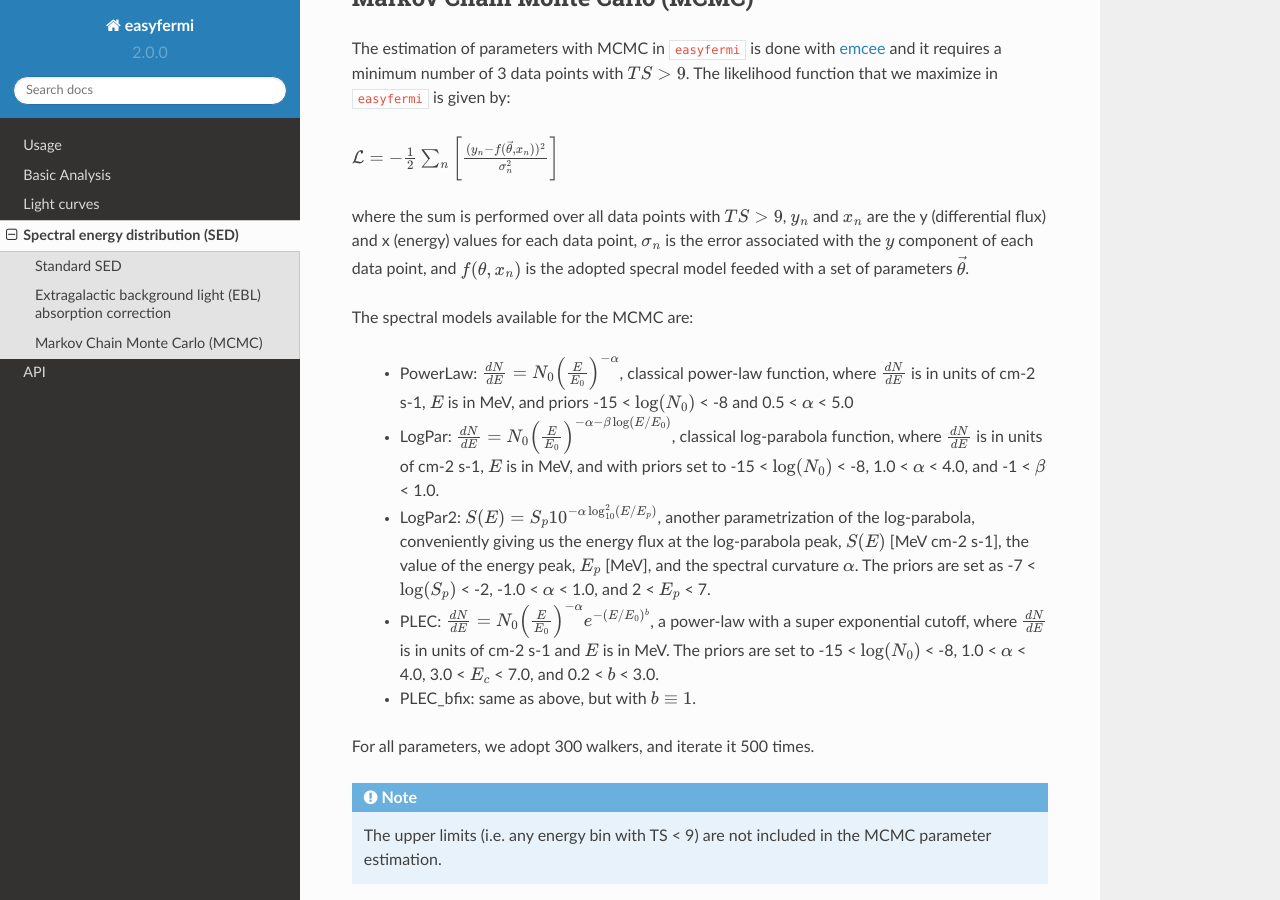
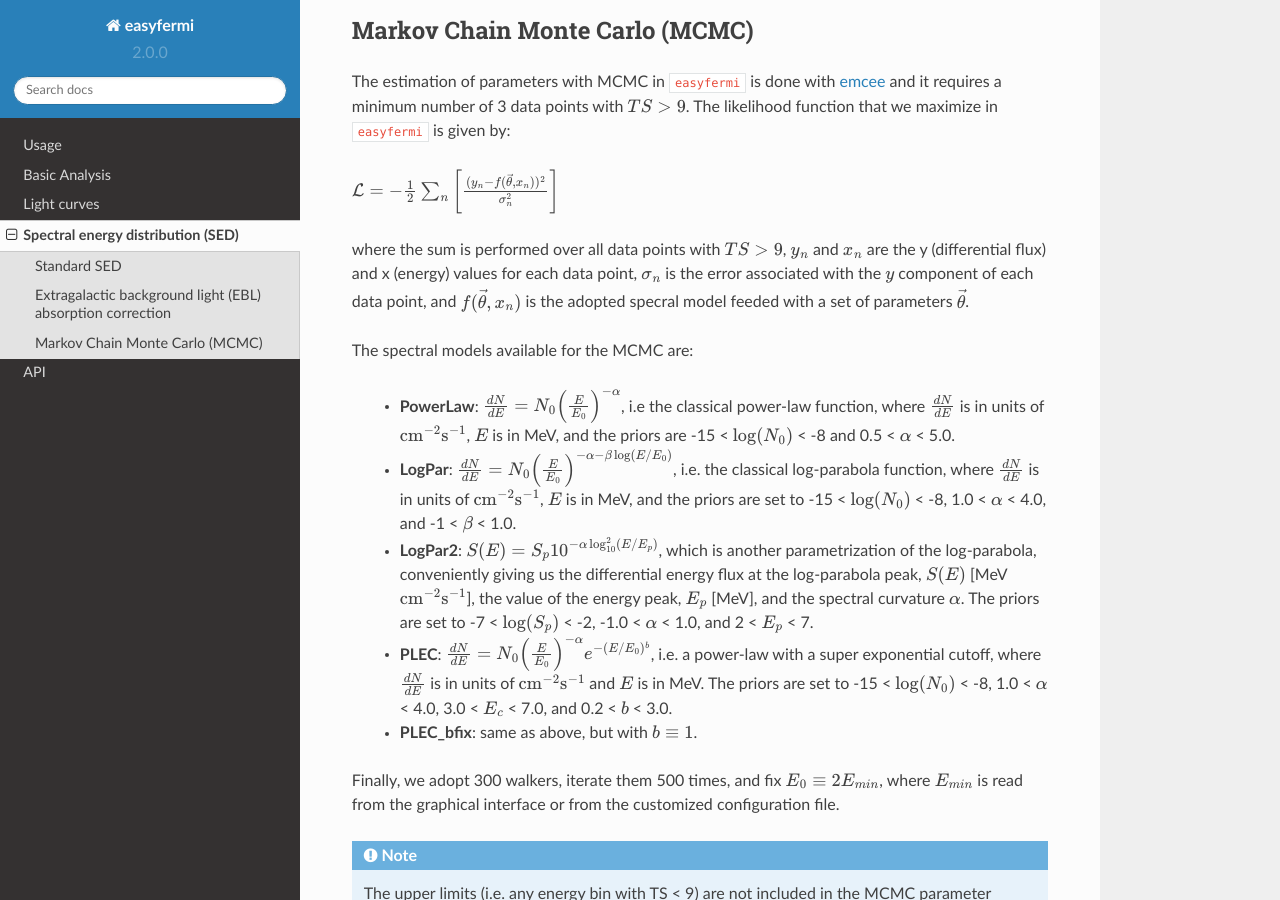
Before and after one commit to ranieremenezes/easyfermi, a Sphinx documentation site: the page built from docs/source/SED.rst, in a window 1280 px wide and 900 px high, scrolled down 1460 px. Built offline with Sphinx 7.4.7 and the Read the Docs theme 2.0.0, drawn with Linux system fonts in a browser that asks for light colours; some of the changed text lies outside the part shown.

Commit message:
SED documentation

```diff
--- a/docs/source/SED.rst
+++ b/docs/source/SED.rst
@@ -24,13 +24,14 @@ Where the input parameters are:
 
 * **use_local_index**: If the box **Use local index** is checked in the graphical interface, we use a power-law approximation to the shape of the global spectrum in each bin. If not checked, then a constant index, :math:`\gamma = 2`,  will be adopted for all energy bins.
 
-The parameters **make_plots** and **write_npy** are always set as False in **easyfermi**. For more details on them, see the `fermipy sed documentation <https://fermipy.readthedocs.io/en/latest/advanced/sed.html>`_.
+The parameters **make_plots** and **write_npy** are always set as **False** in **easyfermi**. For more details on them, see the `fermipy sed documentation <https://fermipy.readthedocs.io/en/latest/advanced/sed.html>`_.
 
 
 Extragalactic background light (EBL) absorption correction
 ----------------------------------------------------------
 
 This method corrects the EBL absorption observed in the highest energy bins in the SEDs of extragalactic targets using the ``gammapy`` class `EBLAbsorptionNormSpectralModel <https://docs.gammapy.org/dev/api/gammapy.modeling.models.EBLAbsorptionNormSpectralModel.html>`_. This correction will be applied to any analysis as long as the box **Redshift** has a value above zero. The user can then select which EBL absorption model to use, where the options are:
+
  - `Franceschini et al. 2008 <http://adsabs.harvard.edu/abs/2008A%26A...487..837F>`_.
  - `Finke et al. 2010 <http://adsabs.harvard.edu/abs/2009arXiv0905.1115F>`_.
  - `Dominguez et al. 2011 <http://adsabs.harvard.edu/cgi-bin/bib_query?arXiv:1007.1459>`_.
@@ -49,21 +50,21 @@ The estimation of parameters with MCMC in ``easyfermi`` is done with `emcee <htt
 
 :math:`\mathcal{L} = - \frac{1}{2}\sum_n\left[ \frac{(y_n - f(\vec\theta,x_n))^2}{\sigma_n^2} \right]`
 
-where the sum is performed over all data points with :math:`TS > 9`, :math:`y_n` and :math:`x_n` are the y (differential flux) and x (energy) values for each data point, :math:`\sigma_n` is the error associated with the :math:`y` component of each data point, and :math:`f(\theta,x_n)` is the adopted specral model feeded with a set of parameters :math:`\vec\theta`.
+where the sum is performed over all data points with :math:`TS > 9`, :math:`y_n` and :math:`x_n` are the y (differential flux) and x (energy) values for each data point, :math:`\sigma_n` is the error associated with the :math:`y` component of each data point, and :math:`f(\vec\theta,x_n)` is the adopted specral model feeded with a set of parameters :math:`\vec\theta`.
 
 The spectral models available for the MCMC are:
 
- - PowerLaw: :math:`\frac{dN}{dE} = N_0\left(\frac{E}{E_0} \right)^{-\alpha}`, classical power-law function, where :math:`\frac{dN}{dE}` is in units of cm-2 s-1, :math:`E` is in MeV, and priors -15 < :math:`\log(N_0)` < -8 and 0.5 < :math:`\alpha` < 5.0
+ - **PowerLaw**: :math:`\frac{dN}{dE} = N_0\left(\frac{E}{E_0} \right)^{-\alpha}`, i.e the classical power-law function, where :math:`\frac{dN}{dE}` is in units of :math:`\mathrm{cm}^{-2}\mathrm{s}^{-1}`, :math:`E` is in MeV, and the priors are -15 < :math:`\log(N_0)` < -8 and 0.5 < :math:`\alpha` < 5.0.
 
- - LogPar: :math:`\frac{dN}{dE} = N_0\left(\frac{E}{E_0} \right)^{-\alpha -\beta\log(E/E_0)}`, classical log-parabola function, where :math:`\frac{dN}{dE}` is in units of cm-2 s-1, :math:`E` is in MeV, and with priors set to -15 < :math:`\log(N_0)` < -8, 1.0 < :math:`\alpha` < 4.0, and -1 < :math:`\beta` < 1.0.
+ - **LogPar**: :math:`\frac{dN}{dE} = N_0\left(\frac{E}{E_0} \right)^{-\alpha -\beta\log(E/E_0)}`, i.e. the classical log-parabola function, where :math:`\frac{dN}{dE}` is in units of :math:`\mathrm{cm}^{-2}\mathrm{s}^{-1}`, :math:`E` is in MeV, and the priors are set to -15 < :math:`\log(N_0)` < -8, 1.0 < :math:`\alpha` < 4.0, and -1 < :math:`\beta` < 1.0.
 
- - LogPar2: :math:`S(E) = S_p10^{-\alpha\log^2_{10}(E/E_p)}`, another parametrization of the log-parabola, conveniently giving us the energy flux at the log-parabola peak, :math:`S(E)` [MeV cm-2 s-1], the value of the energy peak, :math:`E_p` [MeV], and the spectral curvature :math:`\alpha`. The priors are set as -7 < :math:`\log(S_p)` < -2, -1.0 < :math:`\alpha` < 1.0, and 2 < :math:`E_p` < 7.
+ - **LogPar2**: :math:`S(E) = S_p10^{-\alpha\log^2_{10}(E/E_p)}`, which is another parametrization of the log-parabola, conveniently giving us the differential energy flux at the log-parabola peak, :math:`S(E)` [MeV :math:`\mathrm{cm}^{-2}\mathrm{s}^{-1}`], the value of the energy peak, :math:`E_p` [MeV], and the spectral curvature :math:`\alpha`. The priors are set to -7 < :math:`\log(S_p)` < -2, -1.0 < :math:`\alpha` < 1.0, and 2 < :math:`E_p` < 7.
 
- - PLEC: :math:`\frac{dN}{dE} = N_0\left(\frac{E}{E_0} \right)^{-\alpha} e^{-(E/E_0)^b}`, a power-law with a super exponential cutoff, where :math:`\frac{dN}{dE}` is in units of cm-2 s-1 and :math:`E` is in MeV. The priors are set to -15 < :math:`\log(N_0)` < -8, 1.0 < :math:`\alpha` < 4.0, 3.0 < :math:`E_c` < 7.0, and 0.2 < :math:`b` < 3.0.
+ - **PLEC**: :math:`\frac{dN}{dE} = N_0\left(\frac{E}{E_0} \right)^{-\alpha} e^{-(E/E_0)^b}`, i.e. a power-law with a super exponential cutoff, where :math:`\frac{dN}{dE}` is in units of :math:`\mathrm{cm}^{-2}\mathrm{s}^{-1}` and :math:`E` is in MeV. The priors are set to -15 < :math:`\log(N_0)` < -8, 1.0 < :math:`\alpha` < 4.0, 3.0 < :math:`E_c` < 7.0, and 0.2 < :math:`b` < 3.0.
 
- - PLEC_bfix: same as above, but with :math:`b \equiv 1`.
+ - **PLEC_bfix**: same as above, but with :math:`b \equiv 1`.
 
-For all parameters, we adopt 300 walkers, and iterate it 500 times.
+Finally, we adopt 300 walkers, iterate them 500 times, and fix :math:`E_0 \equiv 2 E_{min}`, where :math:`E_{min}` is read from the graphical interface or from the customized configuration file.
 
 
 
```
